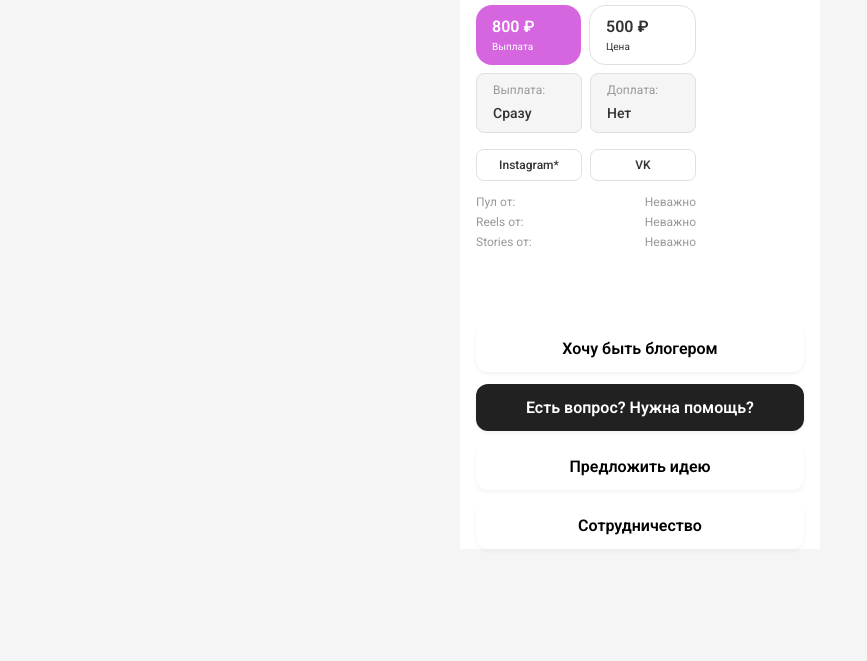
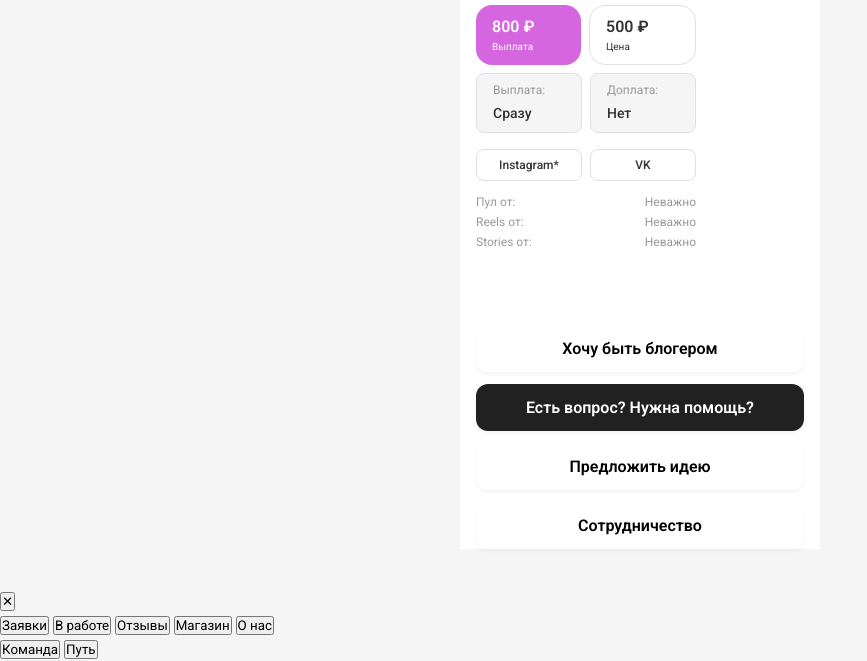
Before and after one commit to ViPERxds/magazzin, a plain HTML site: page application.html in a window 1280 px wide. Shown: the part 655-1316 px from the top of the page, without its empty margins (0-867 px from the left). Before the commit the page ends 1244 px from the top, so only its background shows below. Drawn offline with Linux system fonts and the light colour scheme.

Commit message:
Update application.html

```diff
--- a/application.html
+++ b/application.html
@@ -161,6 +161,25 @@
             <button class="cooperation-btn">Сотрудничество</button>
         </div>
     </div>
+
+    <div class="menu-drawer">
+        <div class="menu-drawer-header">
+            <button class="menu-close-btn">✕</button>
+        </div>
+        <div class="menu-list">
+            <button class="menu-item">Заявки</button>
+            <button class="menu-item">В работе</button>
+            <button class="menu-item">Отзывы</button>
+            <button class="menu-item">Магазин</button>
+            <button class="menu-item expandable">О нас</button>
+            <div class="submenu">
+                <button class="submenu-item">Команда</button>
+                <button class="submenu-item">Путь</button>
+            </div>
+        </div>
+    </div>
+
     <script src="application.js"></script>
+    <script src="menu.js"></script>
 </body>
 </html>
```
